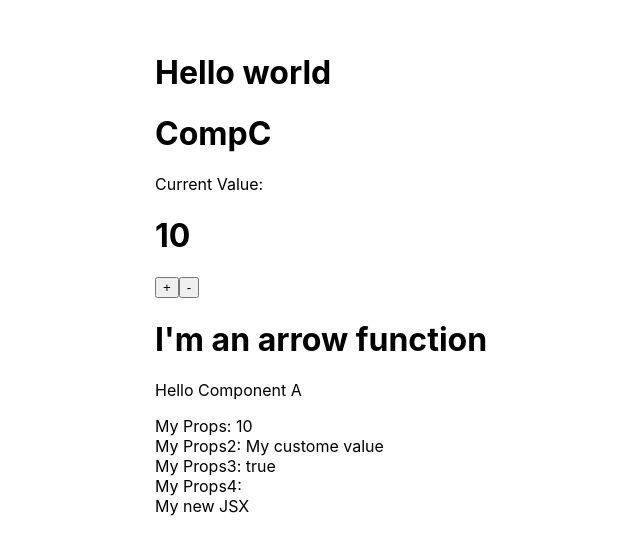
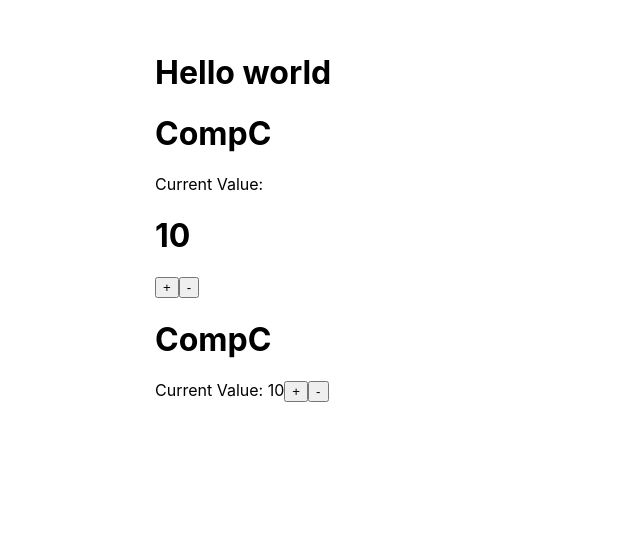
Before and after one commit to WillHDev/StoicList3.0, a Next.js app: page / in a window 1280 px wide. Shown: the part 168-722 px from the top of the page, without its empty margins (45-685 px from the left). Built offline with nearby package versions, Linux system fonts and the light colour scheme.

Commit message:
replaced A with C in HOMe

```diff
--- a/pages/index.js
+++ b/pages/index.js
@@ -11,6 +11,10 @@ const ArrowFunction = _ =>
 
 
 function CompA( props ) {
+
+  useEffect( () => {
+    console.log("COmpA useEffect");
+  }, [props.myProp1])
   return (
     <>
     <ArrowFunction />
@@ -83,9 +87,14 @@ const Home = () => {
   // const value = valueState[0];
   // const setValue = valueState[1];
   const [ myValue, setValue ] = useState(10);
+
+  //slightly different than state only when specified props
+  //or state changed
+
+  //list of dependencies go in array
   useEffect( () => {
     console.log("useEffect called");
-  })
+  }, [myValue])
 
     return (
       <>
@@ -95,12 +104,13 @@ const Home = () => {
      Current Value: <h1>{ myValue }</h1>
       <button onClick={ () => setValue( myValue + 1 ) }>+</button>
       <button onClick={ () => setValue( myValue - 1 )}>-</button>
-     <CompA
+     {/* <CompA
         myProp1={ myValue }
         myProp2="My custome value"
         myProp3={true}
         myProp4={ () => <div>My new JSX</div>}
-        />
+        /> */}
+        <CompC myProp1={myValue} />
       </>
     )
 }
```
